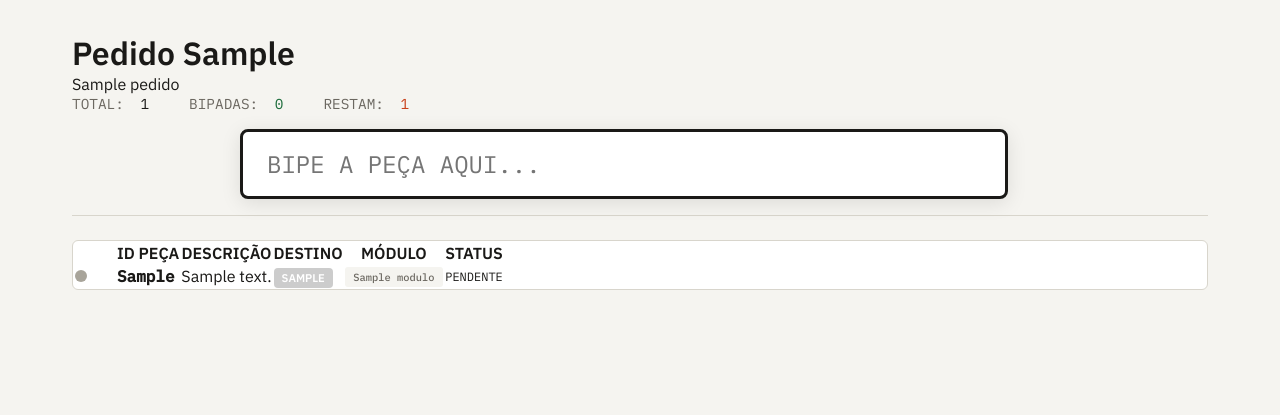
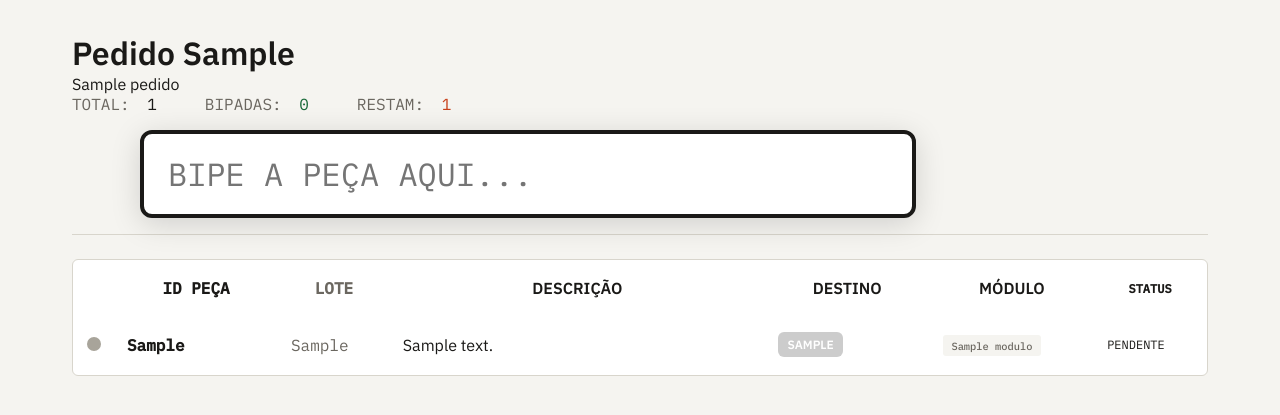
Before and after one commit to paulo15z/Tarugo, a Django app: a page that uses apps/bipagem/templates/bipagem/pedido_detalhe.html in a window 1280 px wide. Shown: the part 52-467 px from the top of the page. Run offline with Django 5.2, Linux system fonts and the light colour scheme; a user stored in the database is signed in; tables that the repository leaves empty hold one stand-in row (values such as "Sample post").

Commit message:
feat(bipagem): implement high-visibility destination overlay, Batch Number (Lote) display, and optimized table layout

```diff
--- a/apps/bipagem/domain/tipos.py
+++ b/apps/bipagem/domain/tipos.py
@@ -13,8 +13,8 @@ MAPA_SETORES = {
     '05': {'nome': 'DUPLAGEM', 'cor': '#ff9800'},
     '06': {'nome': 'PORTAS/FRENTES', 'cor': '#e91e63'},
     '10': {'nome': 'PRÉ-MONTAGEM', 'cor': '#00bcd4'},
-    '11': {'nome': 'OUTROS', 'cor': '#607d8b'},
+    '11': {'nome': 'GERAL / OUTROS', 'cor': '#607d8b'},
 }
 
 def get_nome_setor(codigo_plano: str) -> str:
-    return MAPA_SETORES.get(codigo_plano, {}).get('nome', 'NÃO DEFINIDO')
+    return MAPA_SETORES.get(codigo_plano, {}).get('nome', f'SETOR {codigo_plano}' if codigo_plano else 'NÃO DEFINIDO')
--- a/apps/bipagem/mappers/peca_mapper.py
+++ b/apps/bipagem/mappers/peca_mapper.py
@@ -11,7 +11,8 @@ def map_peca_to_output(peca) -> PecaOutput:
         quantidade=peca.quantidade,
         roteiro=peca.roteiro,
         plano_corte=peca.plano_corte,
-        setor_destino=get_nome_setor(peca.plano_corte), # Mapeamento do setor
+        setor_destino=get_nome_setor(peca.plano_corte),
+        numero_lote_pcp=peca.numero_lote_pcp, # Mapeamento do lote
         data_bipagem=peca.data_bipagem,
         pedido_numero=peca.modulo.ordem_producao.pedido.numero_pedido if peca.modulo and peca.modulo.ordem_producao and peca.modulo.ordem_producao.pedido else None,
         modulo_nome=peca.modulo.nome_modulo if peca.modulo else None
--- a/apps/bipagem/schemas/bipagem_schema.py
+++ b/apps/bipagem/schemas/bipagem_schema.py
@@ -16,7 +16,8 @@ class PecaOutput(BaseModel):
     quantidade: int
     roteiro: Optional[str] = None
     plano_corte: Optional[str] = None
-    setor_destino: Optional[str] = None # Novo campo
+    setor_destino: Optional[str] = None
+    numero_lote_pcp: Optional[str] = None # Novo campo
     data_bipagem: Optional[datetime] = None
     pedido_numero: Optional[str] = None
     modulo_nome: Optional[str] = None
--- a/apps/bipagem/templates/bipagem/pedido_detalhe.html
+++ b/apps/bipagem/templates/bipagem/pedido_detalhe.html
@@ -14,52 +14,65 @@
     margin-bottom: 1.5rem;
   }
   .scanner-input-wrap {
-    max-width: 800px;
+    max-width: 1000px;
     margin: 0 auto;
     display: flex;
-    gap: 1rem;
+    gap: 1.5rem;
     align-items: center;
     position: relative;
   }
   .scanner-input-wrap input {
     flex: 1;
-    padding: 1rem 1.5rem;
-    font-size: 1.5rem;
+    padding: 1.2rem 1.5rem;
+    font-size: 2rem;
     font-family: var(--mono);
-    border: 3px solid var(--border-strong);
-    border-radius: 8px;
-    box-shadow: 0 4px 12px rgba(0,0,0,0.05);
+    border: 4px solid var(--border-strong);
+    border-radius: 12px;
+    box-shadow: 0 6px 20px rgba(0,0,0,0.1);
   }
   .scanner-input-wrap input:focus {
     outline: none;
     border-color: var(--text);
-    box-shadow: 0 4px 20px rgba(0,0,0,0.1);
+    box-shadow: 0 6px 30px rgba(0,0,0,0.15);
   }
 
-  /* Feedback do Setor */
-  .sector-feedback {
-    position: absolute;
-    right: -320px;
-    width: 300px;
-    padding: 1rem;
-    border-radius: 8px;
-    background: white;
-    border: 2px solid var(--border);
-    box-shadow: 0 4px 12px rgba(0,0,0,0.1);
+  /* Overlay Escandaloso do Setor */
+  #sector-overlay {
+    position: fixed;
+    top: 0; left: 0; right: 0; bottom: 0;
+    background: rgba(0,0,0,0.85);
+    z-index: 2000;
     display: none;
-    animation: slide-in 0.3s ease-out;
+    flex-direction: column;
+    align-items: center;
+    justify-content: center;
+    color: white;
+    text-align: center;
+    padding: 2rem;
   }
-  @keyframes slide-in {
-    from { transform: translateX(20px); opacity: 0; }
-    to { transform: translateX(0); opacity: 1; }
+  .overlay-sector-name {
+    font-size: 8vw;
+    font-weight: 900;
+    line-height: 1;
+    text-transform: uppercase;
+    margin-bottom: 1rem;
+    text-shadow: 0 10px 30px rgba(0,0,0,0.5);
   }
-  .sector-name {
-    font-size: 1.5rem;
-    font-weight: 800;
-    text-align: center;
-    line-height: 1.2;
-    margin-top: 0.5rem;
+  .overlay-peca-id {
+    font-size: 3vw;
+    font-family: var(--mono);
+    opacity: 0.9;
   }
+
+  /* Layout da Tabela Otimizado */
+  #pecas-table th, #pecas-table td { padding: 1rem 0.75rem; }
+  .col-status { width: 40px; }
+  .col-id { width: 15%; font-family: var(--mono); font-weight: 700; }
+  .col-desc { width: 35%; }
+  .col-lote { width: 10%; font-family: var(--mono); color: var(--text-muted); }
+  .col-destino { width: 15%; }
+  .col-modulo { width: 15%; }
+  .col-status-text { width: 10%; font-family: var(--mono); font-size: 0.75rem; }
 
   .peca-row { transition: background 0.3s ease; }
   .peca-row.bipada { background-color: #e8f5e9 !important; }
@@ -70,26 +83,36 @@
     100% { background-color: #e8f5e9; }
   }
   .status-indicator {
-    width: 12px; height: 12px; border-radius: 50%;
-    display: inline-block; margin-right: 8px; background: var(--border-strong);
+    width: 14px; height: 14px; border-radius: 50%;
+    display: inline-block; background: var(--border-strong);
   }
-  .status-indicator.bipada { background: #4caf50; box-shadow: 0 0 8px #4caf50; }
-  .progress-stats { display: flex; gap: 2rem; font-family: var(--mono); font-size: 0.9rem; font-weight: 600; }
+  .status-indicator.bipada { background: #4caf50; box-shadow: 0 0 10px #4caf50; }
+
+  .progress-stats { display: flex; gap: 2.5rem; font-family: var(--mono); font-size: 1rem; font-weight: 700; }
   .progress-stats span { color: var(--text-muted); font-weight: 400; margin-right: 0.5rem; }
 
-  /* Cores dos Setores na Tabela */
   .sector-badge {
-    padding: 0.2rem 0.5rem;
-    border-radius: 4px;
-    font-size: 0.7rem;
-    font-weight: 700;
+    padding: 0.3rem 0.6rem;
+    border-radius: 6px;
+    font-size: 0.75rem;
+    font-weight: 800;
     color: white;
     text-transform: uppercase;
+    display: inline-block;
+    white-space: nowrap;
   }
 </style>
 {% endblock %}
 
 {% block content %}
+<!-- Overlay de Destino (Escandaloso) -->
+<div id="sector-overlay" onclick="this.style.display='none'">
+  <div style="font-size: 2vw; font-family: var(--mono); margin-bottom: 1rem; opacity: 0.8;">DESTINO DA PEÇA:</div>
+  <div id="overlay-name" class="overlay-sector-name">---</div>
+  <div id="overlay-id" class="overlay-peca-id">---</div>
+  <div style="margin-top: 3rem; font-size: 1.5vw; opacity: 0.6;">Clique ou bipe a próxima para fechar</div>
+</div>
+
 <div class="page-header" style="border-bottom: none; margin-bottom: 0;">
   <div>
     <h1 class="page-title">Pedido {{ pedido.numero_pedido }}</h1>
@@ -105,14 +128,7 @@
 <div class="scanner-header">
   <div class="scanner-input-wrap">
     <input type="text" id="scanner-input" placeholder="BIPE A PEÇA AQUI..." autofocus autocomplete="off">
-
-    <!-- Card de Feedback do Setor -->
-    <div id="sector-card" class="sector-feedback">
-      <div style="font-size: 0.7rem; font-family: var(--mono); color: var(--text-muted); text-align: center;">DESTINO DA PEÇA:</div>
-      <div id="sector-display" class="sector-name">---</div>
-    </div>
-
-    <div id="scanner-feedback" style="font-weight: 600; font-size: 0.9rem; margin-left: 1rem;"></div>
+    <div id="scanner-feedback" style="font-weight: 800; font-size: 1.2rem; min-width: 200px;"></div>
   </div>
 </div>
 
@@ -121,27 +137,29 @@
     <table id="pecas-table">
       <thead>
         <tr>
-          <th style="width: 40px;"></th>
-          <th>ID PEÇA</th>
-          <th>DESCRIÇÃO</th>
-          <th>DESTINO</th>
-          <th>MÓDULO</th>
-          <th>STATUS</th>
+          <th class="col-status"></th>
+          <th class="col-id">ID PEÇA</th>
+          <th class="col-lote">LOTE</th>
+          <th class="col-desc">DESCRIÇÃO</th>
+          <th class="col-destino">DESTINO</th>
+          <th class="col-modulo">MÓDULO</th>
+          <th class="col-status-text">STATUS</th>
         </tr>
       </thead>
       <tbody>
         {% for p in pecas %}
         <tr id="row-{{ p.id_peca }}" class="peca-row {% if p.status == status_bipada %}bipada{% endif %}">
-          <td><div class="status-indicator {% if p.status == status_bipada %}bipada{% endif %}"></div></td>
-          <td class="mono"><strong>{{ p.id_peca }}</strong></td>
-          <td>{{ p.descricao }}</td>
-          <td>
+          <td class="col-status"><div class="status-indicator {% if p.status == status_bipada %}bipada{% endif %}"></div></td>
+          <td class="col-id">{{ p.id_peca }}</td>
+          <td class="col-lote">{{ p.numero_lote_pcp|default:"---" }}</td>
+          <td class="col-desc">{{ p.descricao }}</td>
+          <td class="col-destino">
             <span class="sector-badge" data-code="{{ p.plano_corte }}">
               {{ p.plano_corte }}
             </span>
           </td>
-          <td><span class="badge badge-pendente" style="font-size: 0.65rem;">{{ p.modulo.nome_modulo }}</span></td>
-          <td class="status-text mono" style="font-size: 0.75rem;">{{ p.status }}</td>
+          <td class="col-modulo"><span class="badge badge-pendente" style="font-size: 0.65rem;">{{ p.modulo.nome_modulo }}</span></td>
+          <td class="col-status-text status-text">{{ p.status }}</td>
         </tr>
         {% endfor %}
       </tbody>
@@ -162,17 +180,17 @@
   };
   const MAPA_NOMES = {
     '01': 'PINTURA', '02': 'LÂMINAS/FOLHAS', '04': 'MONTAGEM CAIXA',
-    '05': 'DUPLAGEM', '06': 'PORTAS/FRENTES', '10': 'PRÉ-MONTAGEM', '11': 'OUTROS'
+    '05': 'DUPLAGEM', '06': 'PORTAS/FRENTES', '10': 'PRÉ-MONTAGEM', '11': 'GERAL / OUTROS'
   };
 
   const input = document.getElementById('scanner-input');
   const feedback = document.getElementById('scanner-feedback');
-  const sectorCard = document.getElementById('sector-card');
-  const sectorDisplay = document.getElementById('sector-display');
+  const overlay = document.getElementById('sector-overlay');
+  const overlayName = document.getElementById('overlay-name');
+  const overlayId = document.getElementById('overlay-id');
   const audioSuccess = document.getElementById('audio-success');
   const audioError = document.getElementById('audio-error');
 
-  // Colorir badges da tabela no carregamento
   document.querySelectorAll('.sector-badge').forEach(badge => {
     const code = badge.getAttribute('data-code');
     badge.style.backgroundColor = MAPA_CORES[code] || '#ccc';
@@ -195,7 +213,8 @@
   async function processScan(code) {
     if (isProcessing || !code) return;
     isProcessing = true;
-    feedback.textContent = "Processando...";
+    feedback.textContent = "PROCESSANDO...";
+    overlay.style.display = 'none'; // Fecha overlay anterior se houver
 
     try {
       const response = await fetch('/api/bipagem/bipagem/', {
@@ -205,8 +224,8 @@
       });
       const data = await response.json();
       if (response.ok) handleSuccess(data);
-      else handleError(data.erro || "Erro");
-    } catch (err) { handleError("Erro de conexão"); }
+      else handleError(data.erro || "ERRO");
+    } catch (err) { handleError("ERRO CONEXÃO"); }
     finally { isProcessing = false; input.value = ""; input.focus(); }
   }
 
@@ -218,29 +237,36 @@
       row.querySelector('.status-text').textContent = "BIPADA";
       row.scrollIntoView({ behavior: 'smooth', block: 'center' });
 
-      // Mostrar Setor de Destino com destaque
+      // Feedback Escandaloso (Overlay)
       const setorNome = data.peca.setor_destino || "NÃO DEFINIDO";
       const setorCor = MAPA_CORES[data.peca.plano_corte] || "#333";
 
-      sectorDisplay.textContent = setorNome;
-      sectorCard.style.display = 'block';
-      sectorCard.style.borderColor = setorCor;
-      sectorDisplay.style.color = setorCor;
+      overlayName.textContent = setorNome;
+      overlayId.textContent = `PEÇA: ${data.peca.id_peca}`;
+      overlay.style.backgroundColor = setorCor + 'F2'; // Adiciona transparência
+      overlay.style.display = 'flex';
+
+      // Fecha overlay automaticamente após 3 segundos se não houver nova bipagem
+      setTimeout(() => {
+        if (overlay.style.display === 'flex' && overlayId.textContent.includes(data.peca.id_peca)) {
+          overlay.style.display = 'none';
+        }
+      }, 3000);
 
       if (!data.repetido) {
         updateStats();
         audioSuccess.play().catch(e => {});
       }
-      feedback.textContent = `PEÇA ${data.peca.id_peca} OK!`;
+      feedback.textContent = `OK: ${data.peca.id_peca}`;
       feedback.style.color = "var(--green)";
-    } else { handleError("Peça não pertence a este pedido"); }
+    } else { handleError("PEÇA NÃO PERTENCE AO PEDIDO"); }
   }
 
   function handleError(msg) {
     audioError.play().catch(e => {});
     feedback.textContent = msg.toUpperCase();
     feedback.style.color = "var(--accent)";
-    sectorCard.style.display = 'none';
+    overlay.style.display = 'none';
   }
 
   function updateStats() {
```
